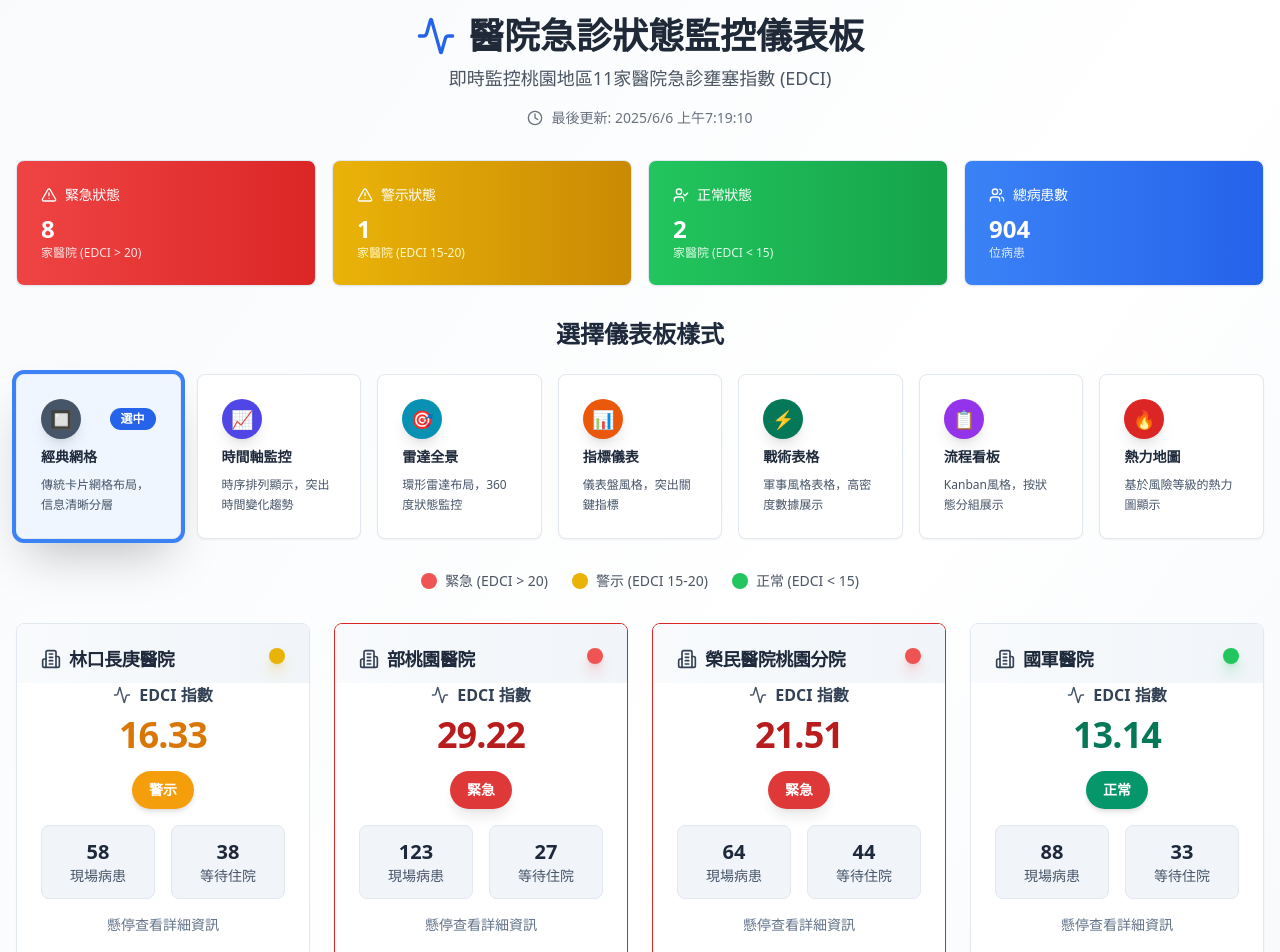
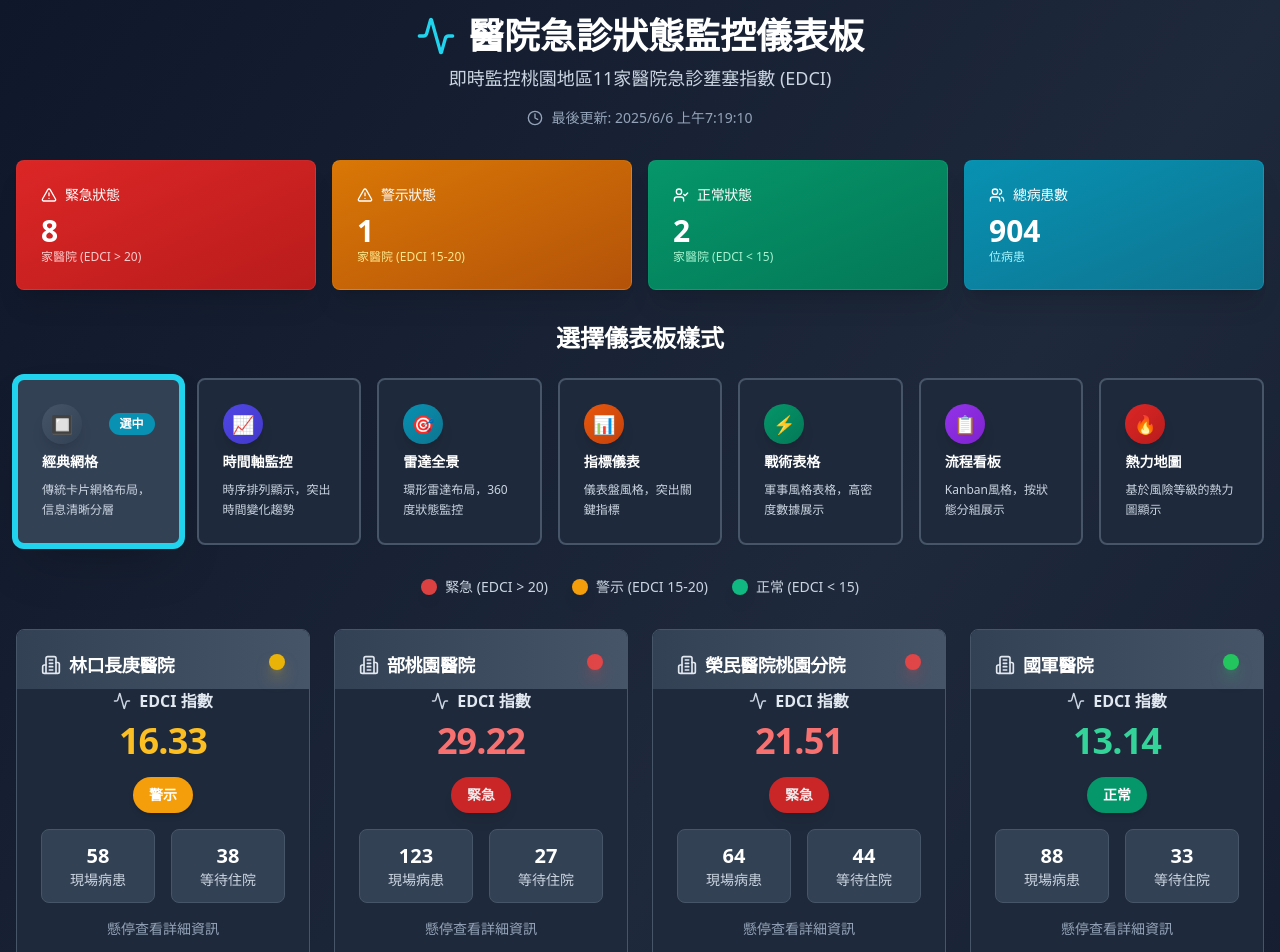
Before and after one commit to a111348/taipei-emergency-insight-33de599f, a React (Vite) app: page / in a window 1280 px wide. Shown: the top 952 px of the page. Built offline with nearby package versions, Linux system fonts and the light colour scheme.

Commit message:
Refactor: Dark mode and new dashboard styles
- Implemented dark mode for better visibility on large screens.
- Replaced some dashboard styles with new designs.
- Added more dashboard style options.

```diff
--- a/src/components/DashboardStyleSelector.tsx
+++ b/src/components/DashboardStyleSelector.tsx
@@ -15,61 +15,63 @@ const DashboardStyleSelector = ({ onStyleChange, currentStyle }: DashboardStyleS
       name: '經典網格',
       description: '傳統卡片網格布局，信息清晰分層',
       preview: '🔲',
-      color: 'bg-slate-600'
+      color: 'bg-gradient-to-br from-slate-600 to-slate-700'
     },
     {
       id: 2,
       name: '時間軸監控',
       description: '時序排列顯示，突出時間變化趨勢',
       preview: '📈',
-      color: 'bg-indigo-600'
+      color: 'bg-gradient-to-br from-indigo-600 to-indigo-700'
     },
     {
       id: 3,
       name: '雷達全景',
       description: '環形雷達布局，360度狀態監控',
       preview: '🎯',
-      color: 'bg-cyan-600'
+      color: 'bg-gradient-to-br from-cyan-600 to-cyan-700'
     },
     {
       id: 4,
       name: '指標儀表',
       description: '儀表盤風格，突出關鍵指標',
       preview: '📊',
-      color: 'bg-orange-600'
+      color: 'bg-gradient-to-br from-orange-600 to-orange-700'
     },
     {
       id: 5,
       name: '戰術表格',
       description: '軍事風格表格，高密度數據展示',
       preview: '⚡',
-      color: 'bg-emerald-700'
+      color: 'bg-gradient-to-br from-emerald-600 to-emerald-700'
     },
     {
       id: 6,
       name: '流程看板',
       description: 'Kanban風格，按狀態分組展示',
       preview: '📋',
-      color: 'bg-purple-600'
+      color: 'bg-gradient-to-br from-purple-600 to-purple-700'
     },
     {
       id: 7,
       name: '熱力地圖',
       description: '基於風險等級的熱力圖顯示',
       preview: '🔥',
-      color: 'bg-red-600'
+      color: 'bg-gradient-to-br from-red-600 to-red-700'
     }
   ];
 
   return (
     <div className="mb-8">
-      <h3 className="text-2xl font-bold text-slate-800 mb-6 text-center">選擇儀表板樣式</h3>
+      <h3 className="text-2xl font-bold text-white mb-6 text-center">選擇儀表板樣式</h3>
       <div className="grid grid-cols-2 md:grid-cols-4 lg:grid-cols-7 gap-4">
         {styles.map((style) => (
           <Card
             key={style.id}
-            className={`cursor-pointer transition-all duration-300 hover:scale-105 ${
-              currentStyle === style.id ? 'ring-4 ring-blue-500 shadow-2xl bg-blue-50' : 'hover:shadow-xl bg-white'
+            className={`cursor-pointer transition-all duration-300 hover:scale-105 border-2 ${
+              currentStyle === style.id
+                ? 'ring-4 ring-cyan-400 shadow-2xl bg-slate-700 border-cyan-400'
+                : 'hover:shadow-xl bg-slate-800 border-slate-600 hover:border-slate-500'
             }`}
             onClick={() => onStyleChange(style.id)}
           >
@@ -79,13 +81,13 @@ const DashboardStyleSelector = ({ onStyleChange, currentStyle }: DashboardStyleS
                   {style.preview}
                 </div>
                 {currentStyle === style.id && (
-                  <Badge variant="secondary" className="bg-blue-600 text-white font-bold">選中</Badge>
+                  <Badge variant="secondary" className="bg-cyan-600 text-white font-bold">選中</Badge>
                 )}
               </div>
             </CardHeader>
             <CardContent>
-              <h4 className="font-bold text-sm mb-2 text-slate-800">{style.name}</h4>
-              <p className="text-xs text-slate-600 leading-relaxed">{style.description}</p>
+              <h4 className="font-bold text-sm mb-2 text-white">{style.name}</h4>
+              <p className="text-xs text-slate-300 leading-relaxed">{style.description}</p>
             </CardContent>
           </Card>
         ))}
--- a/src/components/HospitalCard.tsx
+++ b/src/components/HospitalCard.tsx
@@ -40,7 +40,7 @@ const HospitalCard = ({ hospital, index }: HospitalCardProps) => {
     }
     const timeout = setTimeout(() => {
       setShowDetails(true);
-    }, 300); // 300ms延遲避免頻閃
+    }, 300);
     setHoverTimeout(timeout);
   };
 
@@ -50,7 +50,7 @@ const HospitalCard = ({ hospital, index }: HospitalCardProps) => {
     }
     const timeout = setTimeout(() => {
       setShowDetails(false);
-    }, 100); // 100ms延遲保持穩定
+    }, 100);
     setHoverTimeout(timeout);
   };
 
@@ -61,18 +61,18 @@ const HospitalCard = ({ hospital, index }: HospitalCardProps) => {
     >
       <Card
         className={`
-          relative overflow-hidden transition-all duration-500 hover:scale-102 hover:shadow-xl cursor-pointer
+          relative overflow-hidden transition-all duration-500 hover:scale-102 hover:shadow-2xl cursor-pointer
           border-l-6 ${getStatusColor(hospital.status).replace('bg-', 'border-')}
-          animate-in slide-in-from-bottom bg-white/95 backdrop-blur-sm
+          animate-in slide-in-from-bottom bg-slate-800/95 backdrop-blur-sm border-slate-600
         `}
         onMouseEnter={handleMouseEnter}
         onMouseLeave={handleMouseLeave}
       >
-        <CardHeader className="pb-3 bg-gradient-to-r from-slate-50 to-slate-100">
+        <CardHeader className="pb-3 bg-gradient-to-r from-slate-700 to-slate-600">
           <div className="flex items-start justify-between">
             <div className="flex items-center gap-2">
-              <Building2 className="text-slate-700" size={20} />
-              <CardTitle className="text-lg font-bold text-slate-800 leading-tight">
+              <Building2 className="text-slate-200" size={20} />
+              <CardTitle className="text-lg font-bold text-white leading-tight">
                 {hospital.name}
               </CardTitle>
             </div>
@@ -80,17 +80,17 @@ const HospitalCard = ({ hospital, index }: HospitalCardProps) => {
           </div>
         </CardHeader>
 
-        <CardContent className="space-y-4 bg-white">
+        <CardContent className="space-y-4 bg-slate-800">
           {/* EDCI 指數 - 大螢幕優化字體 */}
           <div className="text-center">
             <div className="flex items-center justify-center gap-2 mb-2">
-              <Activity size={18} className="text-slate-600" />
-              <span className="text-base font-semibold text-slate-700">EDCI 指數</span>
+              <Activity size={18} className="text-slate-300" />
+              <span className="text-base font-semibold text-slate-200">EDCI 指數</span>
             </div>
             <div className={`
               text-4xl font-black tracking-tight
-              ${hospital.status === 'emergency' ? 'text-red-700' :
-                hospital.status === 'warning' ? 'text-amber-600' : 'text-emerald-700'}
+              ${hospital.status === 'emergency' ? 'text-red-400' :
+                hospital.status === 'warning' ? 'text-amber-400' : 'text-emerald-400'}
             `}>
               {hospital.edci.toFixed(2)}
             </div>
@@ -101,7 +101,7 @@ const HospitalCard = ({ hospital, index }: HospitalCardProps) => {
             <Badge
               variant="secondary"
               className={`
-                ${getStatusColor(hospital.status)} text-white font-bold px-4 py-2 text-sm
+                ${getStatusColor(hospital.status)} text-white font-bold px-4 py-2 text-sm border-0
                 ${hospital.status === 'emergency' ? 'animate-pulse shadow-lg' : 'shadow-md'}
               `}
             >
@@ -111,19 +111,19 @@ const HospitalCard = ({ hospital, index }: HospitalCardProps) => {
 
           {/* 基本信息 - 對比度優化 */}
           <div className="grid grid-cols-2 gap-4 text-sm">
-            <div className="text-center p-3 bg-slate-100 rounded-lg border">
-              <div className="font-black text-xl text-slate-800">{hospital.totalPatients}</div>
-              <div className="text-slate-600 text-sm font-medium">現場病患</div>
+            <div className="text-center p-3 bg-slate-700 rounded-lg border border-slate-600">
+              <div className="font-black text-xl text-white">{hospital.totalPatients}</div>
+              <div className="text-slate-300 text-sm font-medium">現場病患</div>
             </div>
-            <div className="text-center p-3 bg-slate-100 rounded-lg border">
-              <div className="font-black text-xl text-slate-800">{hospital.waitingForAdmission}</div>
-              <div className="text-slate-600 text-sm font-medium">等待住院</div>
+            <div className="text-center p-3 bg-slate-700 rounded-lg border border-slate-600">
+              <div className="font-black text-xl text-white">{hospital.waitingForAdmission}</div>
+              <div className="text-slate-300 text-sm font-medium">等待住院</div>
             </div>
           </div>
 
           {/* 懸停提示 */}
           {!showDetails && (
-            <div className="text-center text-sm text-slate-500 font-medium">
+            <div className="text-center text-sm text-slate-400 font-medium">
               懸停查看詳細資訊
             </div>
           )}
@@ -132,7 +132,7 @@ const HospitalCard = ({ hospital, index }: HospitalCardProps) => {
         {/* 狀態指示邊框 */}
         <div className={`
           absolute inset-0 border-3 border-transparent rounded-lg pointer-events-none
-          ${hospital.status === 'emergency' ? 'border-red-600 animate-pulse shadow-red-200 shadow-lg' : ''}
+          ${hospital.status === 'emergency' ? 'border-red-600 animate-pulse shadow-red-400/50 shadow-lg' : ''}
         `} />
       </Card>
 
--- a/src/pages/Index.tsx
+++ b/src/pages/Index.tsx
@@ -1,3 +1,4 @@
+
 import React, { useState, useEffect } from 'react';
 import { Card, CardContent, CardHeader, CardTitle } from "@/components/ui/card";
 import { Badge } from "@/components/ui/badge";
@@ -88,15 +89,15 @@ const Index = () => {
   };
 
   return (
-    <div className="min-h-screen bg-gradient-to-br from-slate-50 via-white to-slate-100 p-4">
+    <div className="min-h-screen bg-gradient-to-br from-slate-900 via-slate-800 to-slate-900 p-4">
       <div className="max-w-7xl mx-auto">
         <div className="text-center mb-8">
-          <h1 className="text-4xl font-bold text-gray-800 mb-2 flex items-center justify-center gap-3">
-            <Activity className="text-blue-600" size={40} />
+          <h1 className="text-4xl font-bold text-white mb-2 flex items-center justify-center gap-3">
+            <Activity className="text-cyan-400" size={40} />
             醫院急診狀態監控儀表板
           </h1>
-          <p className="text-gray-600 text-lg">即時監控桃園地區11家醫院急診壅塞指數 (EDCI)</p>
-          <div className="flex items-center justify-center gap-2 mt-4 text-sm text-gray-500">
+          <p className="text-slate-300 text-lg">即時監控桃園地區11家醫院急診壅塞指數 (EDCI)</p>
+          <div className="flex items-center justify-center gap-2 mt-4 text-sm text-slate-400">
             <Clock size={16} />
             最後更新: {lastUpdated.toLocaleString('zh-TW')}
           </div>
@@ -104,7 +105,7 @@ const Index = () => {
 
         {/* 統計卡片 */}
         <div className="grid grid-cols-1 md:grid-cols-4 gap-4 mb-8">
-          <Card className="bg-gradient-to-r from-red-500 to-red-600 text-white">
+          <Card className="bg-gradient-to-br from-red-600 to-red-700 text-white border-red-500/30 shadow-xl">
             <CardHeader className="pb-2">
               <CardTitle className="text-sm font-medium flex items-center gap-2">
                 <AlertTriangle size={16} />
@@ -112,12 +113,12 @@ const Index = () => {
               </CardTitle>
             </CardHeader>
             <CardContent>
-              <div className="text-2xl font-bold">{getStatusCount('emergency')}</div>
-              <p className="text-red-100 text-xs">家醫院 (EDCI &gt; 20)</p>
+              <div className="text-3xl font-bold">{getStatusCount('emergency')}</div>
+              <p className="text-red-200 text-xs">家醫院 (EDCI &gt; 20)</p>
             </CardContent>
           </Card>
 
-          <Card className="bg-gradient-to-r from-yellow-500 to-yellow-600 text-white">
+          <Card className="bg-gradient-to-br from-amber-600 to-amber-700 text-white border-amber-500/30 shadow-xl">
             <CardHeader className="pb-2">
               <CardTitle className="text-sm font-medium flex items-center gap-2">
                 <AlertTriangle size={16} />
@@ -125,12 +126,12 @@ const Index = () => {
               </CardTitle>
             </CardHeader>
             <CardContent>
-              <div className="text-2xl font-bold">{getStatusCount('warning')}</div>
-              <p className="text-yellow-100 text-xs">家醫院 (EDCI 15-20)</p>
+              <div className="text-3xl font-bold">{getStatusCount('warning')}</div>
+              <p className="text-amber-200 text-xs">家醫院 (EDCI 15-20)</p>
             </CardContent>
           </Card>
 
-          <Card className="bg-gradient-to-r from-green-500 to-green-600 text-white">
+          <Card className="bg-gradient-to-br from-emerald-600 to-emerald-700 text-white border-emerald-500/30 shadow-xl">
             <CardHeader className="pb-2">
               <CardTitle className="text-sm font-medium flex items-center gap-2">
                 <UserCheck size={16} />
@@ -138,12 +139,12 @@ const Index = () => {
               </CardTitle>
             </CardHeader>
             <CardContent>
-              <div className="text-2xl font-bold">{getStatusCount('normal')}</div>
-              <p className="text-green-100 text-xs">家醫院 (EDCI &lt; 15)</p>
+              <div className="text-3xl font-bold">{getStatusCount('normal')}</div>
+              <p className="text-emerald-200 text-xs">家醫院 (EDCI &lt; 15)</p>
             </CardContent>
           </Card>
 
-          <Card className="bg-gradient-to-r from-blue-500 to-blue-600 text-white">
+          <Card className="bg-gradient-to-br from-cyan-600 to-cyan-700 text-white border-cyan-500/30 shadow-xl">
             <CardHeader className="pb-2">
               <CardTitle className="text-sm font-medium flex items-center gap-2">
                 <Users size={16} />
@@ -151,8 +152,8 @@ const Index = () => {
               </CardTitle>
             </CardHeader>
             <CardContent>
-              <div className="text-2xl font-bold">{getTotalPatients()}</div>
-              <p className="text-blue-100 text-xs">位病患</p>
+              <div className="text-3xl font-bold">{getTotalPatients()}</div>
+              <p className="text-cyan-200 text-xs">位病患</p>
             </CardContent>
           </Card>
         </div>
@@ -166,23 +167,23 @@ const Index = () => {
         {/* 狀態說明 */}
         <div className="flex justify-center gap-6 mb-8">
           <div className="flex items-center gap-2">
-            <div className="w-4 h-4 bg-red-500 rounded-full animate-pulse"></div>
-            <span className="text-sm text-gray-600">緊急 (EDCI &gt; 20)</span>
+            <div className="w-4 h-4 bg-red-500 rounded-full animate-pulse shadow-lg"></div>
+            <span className="text-sm text-slate-300">緊急 (EDCI &gt; 20)</span>
           </div>
           <div className="flex items-center gap-2">
-            <div className="w-4 h-4 bg-yellow-500 rounded-full"></div>
-            <span className="text-sm text-gray-600">警示 (EDCI 15-20)</span>
+            <div className="w-4 h-4 bg-amber-500 rounded-full shadow-lg"></div>
+            <span className="text-sm text-slate-300">警示 (EDCI 15-20)</span>
           </div>
           <div className="flex items-center gap-2">
-            <div className="w-4 h-4 bg-green-500 rounded-full"></div>
-            <span className="text-sm text-gray-600">正常 (EDCI &lt; 15)</span>
+            <div className="w-4 h-4 bg-emerald-500 rounded-full shadow-lg"></div>
+            <span className="text-sm text-slate-300">正常 (EDCI &lt; 15)</span>
           </div>
         </div>
 
         {/* 動態儀表板內容 */}
         {renderDashboard()}
 
-        <div className="text-center mt-12 text-gray-500 text-sm">
+        <div className="text-center mt-12 text-slate-400 text-sm">
           <p>系統每30秒自動更新數據 | 急診壅塞指數 (EDCI) 新標準監控</p>
           <p className="mt-1">數據包含：醫師壓力比 (PBR)、護理壓力比 (NBR)、等待住院數等關鍵指標</p>
         </div>
```
